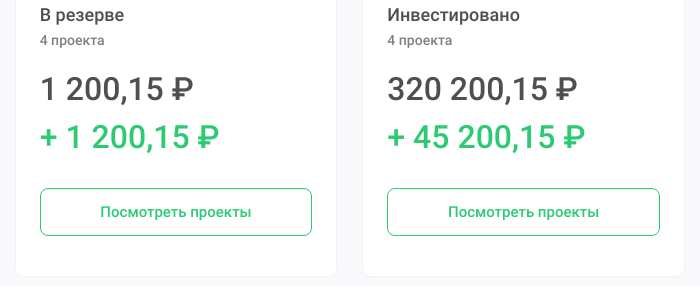
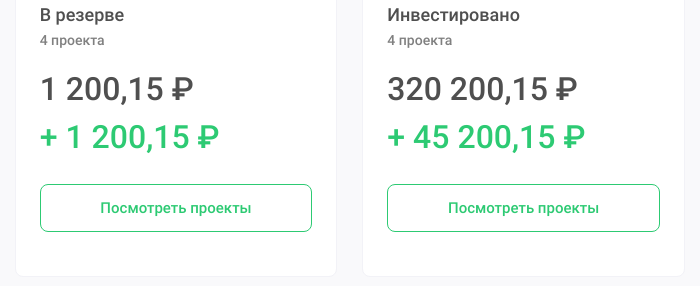
Before and after one commit to j-fulfilled/ispolni, a plain HTML site: page balance.html in a window 1280 px wide. Shown: the part 165-451 px from the top of the page, 580-1280 px from the left. Drawn offline with Linux system fonts and the light colour scheme.

Commit message:
add page balance new

```diff
--- a/assets/style/balance/_balance.scss
+++ b/assets/style/balance/_balance.scss
@@ -1,4 +1,4 @@
-.title-cost__info--balance .page-title{
+.title-cost__info--balance .page-title {
     margin-bottom: 13.5px;
 }
 
@@ -12,6 +12,7 @@
         padding: 12.5px;
 
         .balance-info__box {
+            height: 100%;
             padding: 34px 24px 40px 24px;
             background-color: white;
             border: 1px solid #F2F2F7;
@@ -33,6 +34,9 @@
                 }
             }
 
+            .balance-info__box--sum__block {
+                height: 70%;
+
                 .balance-info__box--sum {
                     margin-bottom: 24px;
 
@@ -43,10 +47,11 @@
 
                     p:nth-child(2) {
                         margin-top: 10px;
-                    margin-bottom: 32px;
                         color: $color-global;
                     }
                 }
+            }
+
 
             .balance-info__box--btn {
                 a {
@@ -153,6 +158,7 @@
         overflow-y: hidden;
         overflow-x: auto;
         margin: 0 -23px;
+
         .balance-history__table--box {
             width: 1086px;
 
@@ -165,6 +171,7 @@
                     @include fontStyle(14px);
                     color: #BBBBBB;
                     line-height: 20px;
+
                     span {
                         color: $color-global;
                     }
@@ -185,6 +192,7 @@
                     font-weight: normal;
                     color: $color-dark;
                     line-height: 20px;
+
                     span {
                         color: $color-global;
                     }
--- a/balance.html
+++ b/balance.html
@@ -170,6 +170,8 @@
                                             <p>Свободные срества</p>
                                             <span>ЛС 5869845</span>
                                         </div>
+                                        <div
+                                            class="balance-info__box--sum__block d_flex f_direction_column j_content_between">
                                             <div class="balance-info__box--sum">
                                                 <p>1 200,15 ₽</p>
                                             </div>
@@ -178,6 +180,8 @@
                                                 <a href="#" class="btn">Вывести деньги</a>
                                             </div>
                                         </div>
+
+                                    </div>
                                 </div>
                                 <div class="balance-info__block">
                                     <div class="balance-info__box">
@@ -185,6 +189,8 @@
                                             <p>В резерве</p>
                                             <span>4 проекта</span>
                                         </div>
+                                        <div
+                                            class="balance-info__box--sum__block d_flex f_direction_column j_content_between">
                                             <div class="balance-info__box--sum">
                                                 <p>1 200,15 ₽</p>
                                                 <p>+ 1 200,15 ₽</p>
@@ -193,6 +199,8 @@
                                                 <a href="#" class="btn">Посмотреть проекты</a>
                                             </div>
                                         </div>
+
+                                    </div>
                                 </div>
                                 <div class="balance-info__block">
                                     <div class="balance-info__box">
@@ -200,6 +208,8 @@
                                             <p>Инвестировано</p>
                                             <span>4 проекта</span>
                                         </div>
+                                        <div
+                                            class="balance-info__box--sum__block d_flex f_direction_column j_content_between">
                                             <div class="balance-info__box--sum">
                                                 <p>320 200,15 ₽</p>
                                                 <p>+ 45 200,15 ₽</p>
@@ -207,6 +217,8 @@
                                             <div class="balance-info__box--btn">
                                                 <a href="#" class="btn">Посмотреть проекты</a>
                                             </div>
+                                        </div>
+
                                     </div>
                                 </div>
                             </div>
```
Also changed, not shown: assets/style/style.css, 1 other file. Lines whose indentation alone changed are shown as unchanged.
